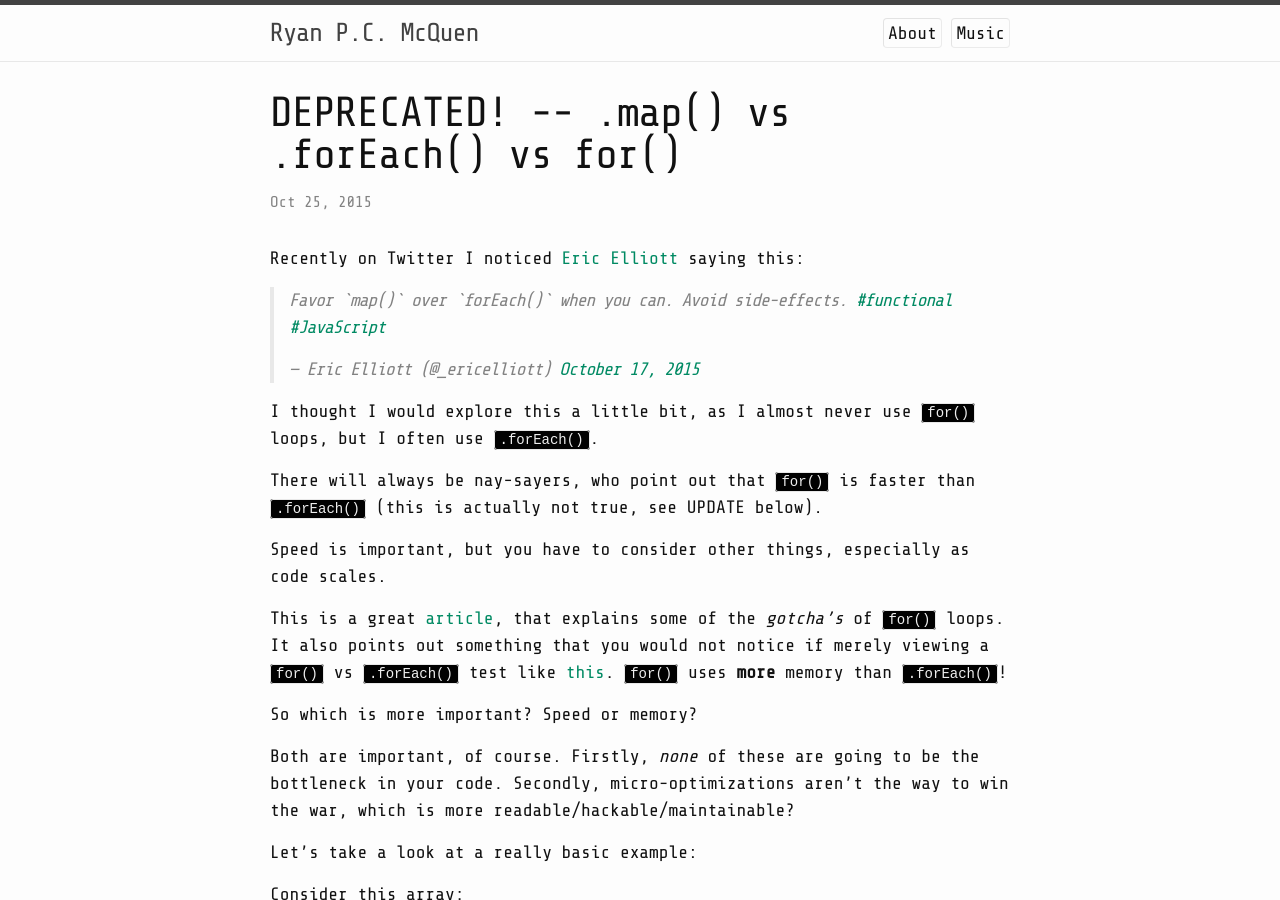
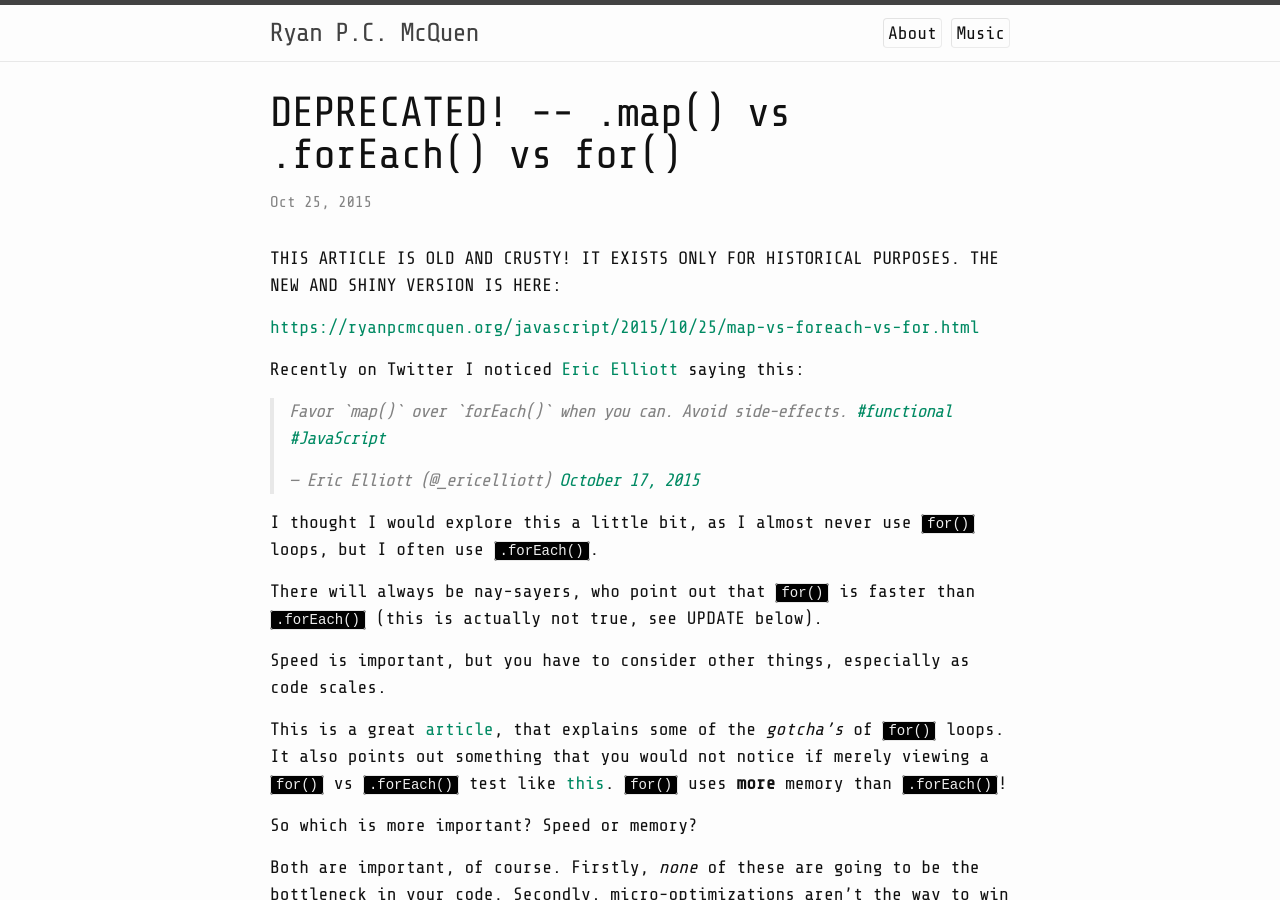
Before and after one commit to ryanpcmcquen/ryanpcmcquen.github.io, a Jekyll site: the page built from _posts/2015-10-25--DEPRECATED-map-vs-foreach-vs-for.md, in a window 1280 px wide and 900 px high. Built offline with Jekyll 4.4.1, drawn with Linux system fonts in a browser that asks for light colours; a script that is not in the unit is left out; comment, search, counter and statistics services are not loaded.

Commit message:
Link to new article.

```diff
--- a/_posts/2015-10-25--DEPRECATED-map-vs-foreach-vs-for.md
+++ b/_posts/2015-10-25--DEPRECATED-map-vs-foreach-vs-for.md
@@ -4,6 +4,10 @@ title: "DEPRECATED! -- .map() vs .forEach() vs for()"
 date: 2015-10-25 10:08:31
 categories: javascript
 ---
+
+THIS ARTICLE IS OLD AND CRUSTY! IT EXISTS ONLY FOR HISTORICAL PURPOSES. THE NEW AND SHINY VERSION IS HERE:
+
+[https://ryanpcmcquen.org/javascript/2015/10/25/map-vs-foreach-vs-for.html](https://ryanpcmcquen.org/javascript/2015/10/25/map-vs-foreach-vs-for.html)
 
 Recently on Twitter I noticed [Eric Elliott](https://twitter.com/_ericelliott) saying this:
 
```
